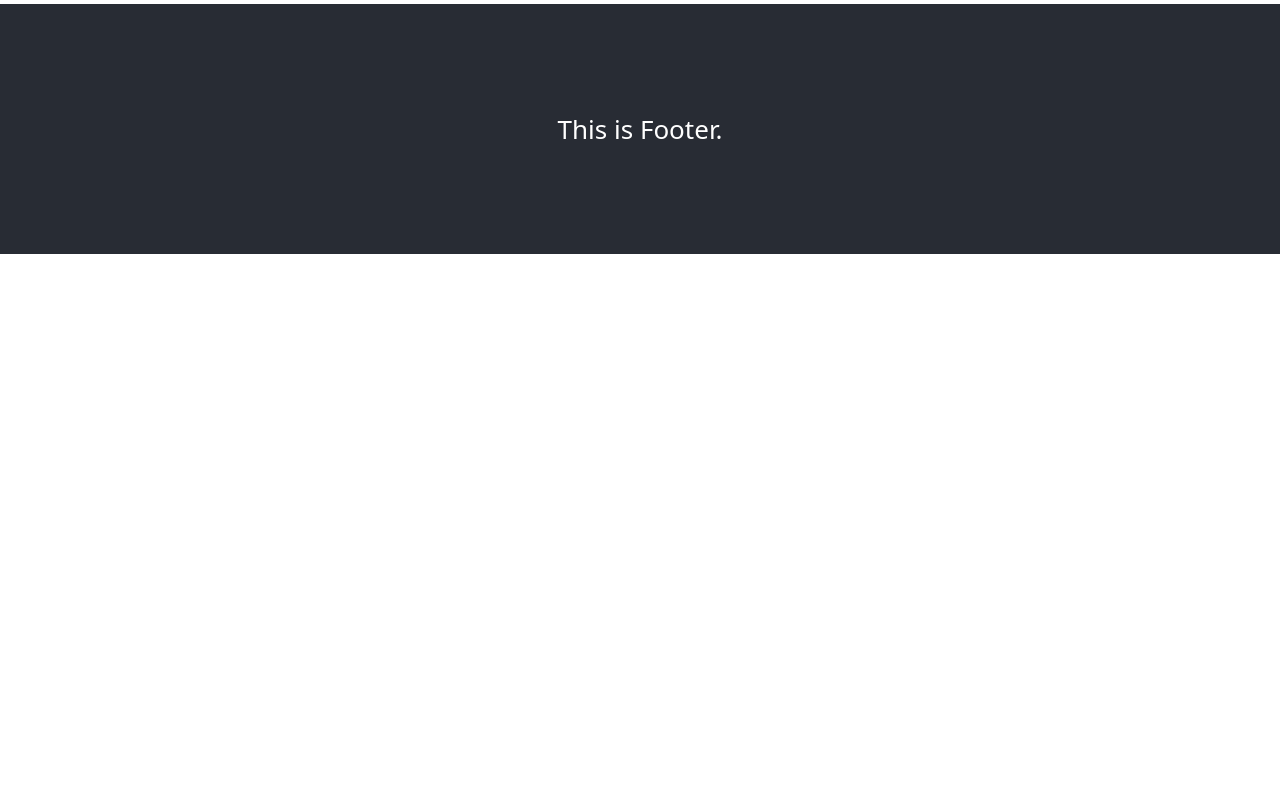
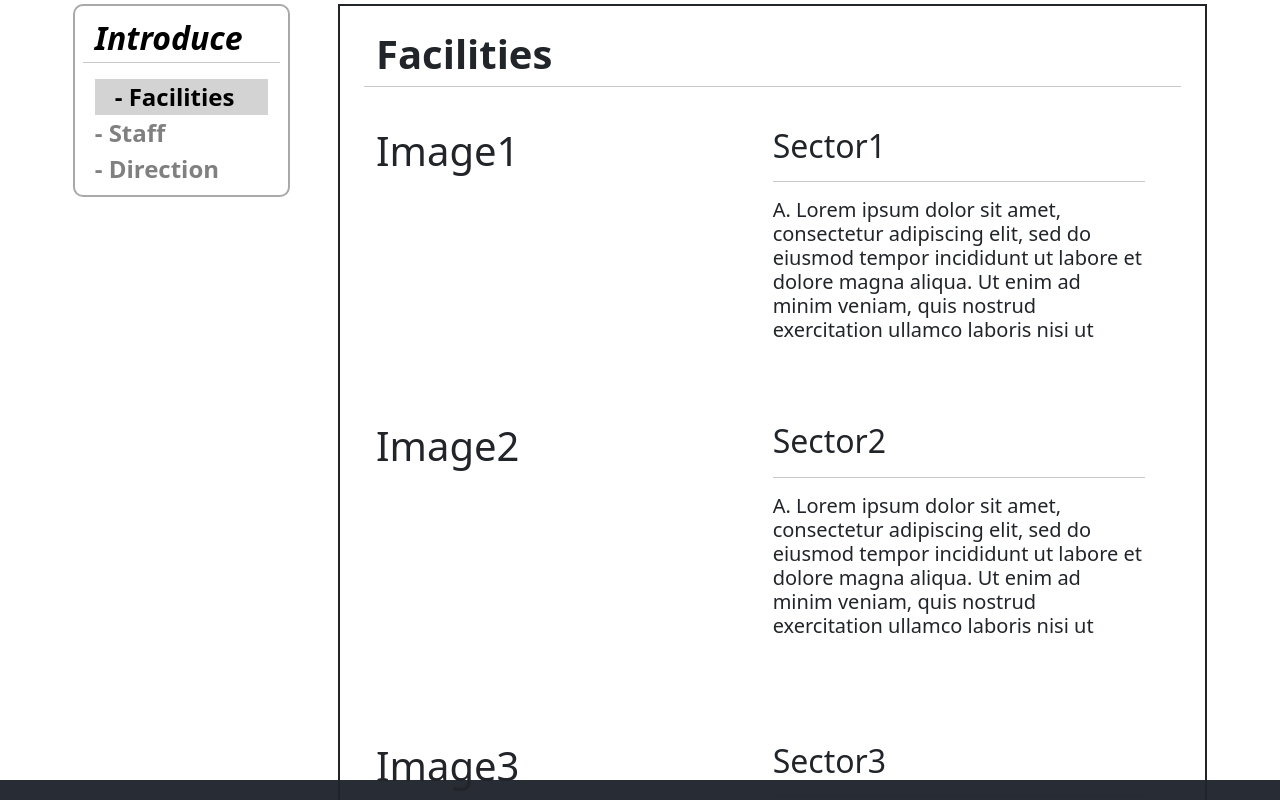
Before and after one commit to JoSihun/HealthCare, a React (Create React App) app in the folder healthcare/src/main/reactfront/: page /introduce/facilities in a window 1280 px wide. Shown: the part 420-1220 px from the top of the page. Before the commit the page ends 800 px from the top, so only its background shows below. Built offline with nearby package versions, Linux system fonts and the light colour scheme.

Commit message:
feat(Facilities.java): interface fixed

```diff
--- a/healthcare/src/main/reactfront/src/App.js
+++ b/healthcare/src/main/reactfront/src/App.js
@@ -4,7 +4,8 @@ import {BrowserRouter, Route, Routes} from "react-router-dom";
 import Navigation from "./components/Navigation";
 import Banner from './components/Banner';
 import Home from "./components/Home";
-import Introduce from "./components/Introduce";
+import Facilities from "./components/introduce/Facilities";
+import Staff from "./components/introduce/Staff";
 import FAQ from "./components/support/FAQ";
 import MyPage from "./components/MyPage";
 import Login from "./components/Login";
@@ -24,7 +25,9 @@ function App() {
               <Routes>
                   <Route path="/" element={<Home />}></Route>
                   <Route path="/home" element={<Home />}></Route>
-                  <Route path="/introduce" element={<Introduce />}></Route>
+
+                  <Route path="/introduce/facilities" element={<Facilities />}></Route>
+                  <Route path="/introduce/staff" element={<Staff />}></Route>
 
                   <Route path="/support/faq" element={<FAQ />}></Route>
                   <Route path="/support/faq/form" element={<FAQPostForm />}></Route>
--- a/healthcare/src/main/reactfront/src/components/Navigation.js
+++ b/healthcare/src/main/reactfront/src/components/Navigation.js
@@ -22,13 +22,18 @@ function Navigation() {
                         </Nav>
                         <Nav>
                             <Nav.Link href="/home">Home</Nav.Link>
-                            <Nav.Link href="/introduce">Introduce</Nav.Link>
+
+                            <NavDropdown title="Introduce" id="collasible-nav-dropdown">
+                                <NavDropdown.Item href="/introduce/facilities">Facilities</NavDropdown.Item>
+                                <NavDropdown.Item href="/introduce/staff">Staff</NavDropdown.Item>
+                            </NavDropdown>
                             <NavDropdown title="Support" id="collasible-nav-dropdown">
                                 <NavDropdown.Item href="/support/faq">FAQ</NavDropdown.Item>
                                 <NavDropdown.Item href="/support/qna">Q&A</NavDropdown.Item>
                                 <NavDropdown.Item href="/support/livechat">LiveChat</NavDropdown.Item>
                             </NavDropdown>
                             <Nav.Link href="/my-page">MyPage</Nav.Link>
+                            <Nav.Link href="/login">Login</Nav.Link>
                         </Nav>
                     </Navbar.Collapse>
                 </Container>
--- /dev/null
+++ b/healthcare/src/main/reactfront/src/components/introduce/Facilities.css
@@ -0,0 +1,41 @@
+.Facilities {
+    display: flex;
+    flex-direction: column;
+    min-height: 100vh;
+    flex: 1;
+}
+
+.sidebar {
+    border-style: solid;
+    border-width: 2px;
+    border-radius: 10px;
+    border-color: darkgray;
+    position: sticky;
+    top: 20px;
+}
+
+.sidebarTitle {
+    color: black;
+    font-size: 2em;
+    font-style: italic;
+    font-weight: bolder;
+}
+
+.sidebarItem {
+    color: gray;
+    cursor: pointer;
+    font-size: 1.5em;
+    font-weight: bolder;
+}
+
+.sidebarItem.active,
+.sidebarItem:hover {
+    color: black;
+    padding-left: 20px;
+    background: lightgray;
+}
+
+.content {
+    border-style: solid;
+    border-width: 2px;
+}
--- /dev/null
+++ b/healthcare/src/main/reactfront/src/components/introduce/Facilities.js
@@ -0,0 +1,77 @@
+import './Facilities.css'
+import {Accordion, Row, Col} from "react-bootstrap";
+import React, { useEffect, useState } from "react";
+import Container from "react-bootstrap/Container";
+import axios from 'axios';
+import {Link} from "react-router-dom";
+//SideBar 참고: https://citylock77.tistory.com/130
+
+function Facilities() {
+    return (
+        <div className="Facilities">
+            <container fluid>
+                <Row className="justify-content-center vh-100">
+                    <Col className="col-md-2 m-4">
+                        <Row className="p-2 sidebar">
+                            <div className="sidebarTitle">Introduce</div>
+                                <hr/>
+                                <Link to="/introduce/facilities" style={{ textDecoration: 'none' }}><div className="sidebarItem active">- Facilities</div></Link>
+                                <Link to="/introduce/staff" style={{ textDecoration: 'none' }}><div className="sidebarItem">- Staff</div></Link>
+                                <Link to="#Direction" style={{ textDecoration: 'none' }}><div className="sidebarItem">- Direction</div></Link>
+                        </Row>
+                    </Col>
+                    <Col className="col-md-8 m-4">
+                        <Row className="p-4 content h-100 align-content-start">
+                            <h1><b>Facilities</b></h1>
+                            <hr/>
+                                <Row className="my-4">
+                                    <Col className="1">
+                                        <h1>Image1</h1>
+                                    </Col>
+                                    <Col className="2">
+                                        <h2>Sector1</h2>
+                                        <hr/>
+                                        <h5>
+                                            A. Lorem ipsum dolor sit amet, consectetur adipiscing elit, sed do
+                                            eiusmod tempor incididunt ut labore et dolore magna aliqua. Ut enim ad
+                                            minim veniam, quis nostrud exercitation ullamco laboris nisi ut
+                                        </h5>
+                                    </Col>
+                                </Row>
+                                <Row className="my-5">
+                                    <Col className="1">
+                                        <h1>Image2</h1>
+                                    </Col>
+                                    <Col className="2">
+                                        <h2>Sector2</h2>
+                                        <hr/>
+                                        <h5>
+                                            A. Lorem ipsum dolor sit amet, consectetur adipiscing elit, sed do
+                                            eiusmod tempor incididunt ut labore et dolore magna aliqua. Ut enim ad
+                                            minim veniam, quis nostrud exercitation ullamco laboris nisi ut
+                                        </h5>
+                                    </Col>
+                                </Row>
+                                <Row className="my-5">
+                                    <Col className="1">
+                                        <h1>Image3</h1>
+                                    </Col>
+                                    <Col className="2">
+                                        <h2>Sector3</h2>
+                                        <hr/>
+                                        <h5>
+                                            A. Lorem ipsum dolor sit amet, consectetur adipiscing elit, sed do
+                                            eiusmod tempor incididunt ut labore et dolore magna aliqua. Ut enim ad
+                                            minim veniam, quis nostrud exercitation ullamco laboris nisi ut
+                                        </h5>
+                                    </Col>
+                                </Row>
+                        </Row>
+                    </Col>
+                </Row>
+            </container>
+        </div>
+    );
+}
+
+export default Facilities;
--- a/healthcare/src/main/reactfront/src/components/Introduce.css
+++ b/healthcare/src/main/reactfront/src/components/introduce/Staff.css
@@ -1,4 +1,4 @@
-.Introduce {
+.Staff {
     display: flex;
     flex-direction: column;
     min-height: 100vh;
--- a/healthcare/src/main/reactfront/src/components/Introduce.js
+++ b/healthcare/src/main/reactfront/src/components/introduce/Staff.js
@@ -1,28 +1,30 @@
-import './Introduce.css'
-import React from "react";
+import './Staff.css'
 import {Accordion, Row, Col} from "react-bootstrap";
+import React, { useEffect, useState } from "react";
+import Container from "react-bootstrap/Container";
+import axios from 'axios';
 
 
 import {Link} from "react-router-dom";
 //SideBar 참고: https://citylock77.tistory.com/130
 
-function Introduce() {
+function Staff() {
     return (
-        <div className="Introduce">
+        <div className="Staff">
             <container fluid>
                 <Row className="justify-content-center vh-100">
                     <Col className="col-md-2 m-4">
                         <Row className="p-2 sidebar">
                             <div className="sidebarTitle">Introduce</div>
                                 <hr/>
-                                <Link to="#Facilities" style={{ textDecoration: 'none' }}><div className="sidebarItem active">- Facilities</div></Link>
-                                <Link to="#Staff" style={{ textDecoration: 'none' }}><div className="sidebarItem">- Staff</div></Link>
+                                <Link to="/introduce/facilities" style={{ textDecoration: 'none' }}><div className="sidebarItem active">- Facilities</div></Link>
+                                <Link to="/introduce/staff" style={{ textDecoration: 'none' }}><div className="sidebarItem">- Staff</div></Link>
                                 <Link to="#Direction" style={{ textDecoration: 'none' }}><div className="sidebarItem">- Direction</div></Link>
                         </Row>
                     </Col>
                     <Col className="col-md-8 m-4">
                         <Row className="p-4 content h-100 align-content-start">
-                            <h1><b>Facilities</b></h1>
+                            <h1><b>Staff</b></h1>
                             <hr/>
                                 <Row className="my-4">
                                     <Col className="1">
@@ -74,4 +76,4 @@ function Introduce() {
     );
 }
 
-export default Introduce;
+export default Staff;
```
